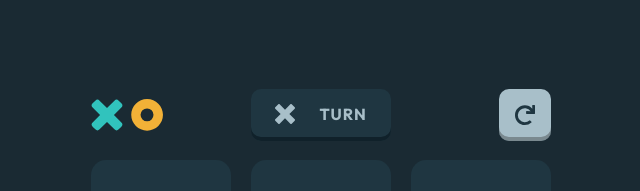
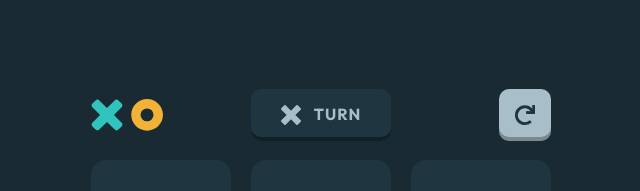
Before and after one commit to trekab/tic-tac-toe-app, a React (Create React App) app: page / in a window 1280 px wide. Shown: the top 191 px of the page, without its empty margins (319-959 px from the left). Built offline with nearby package versions, Linux system fonts and the light colour scheme.

Commit message:
style: Add some top margin to the game grid for small screens

```diff
--- a/src/css/Game.css
+++ b/src/css/Game.css
@@ -22,7 +22,7 @@
   background-color: var(--navy-hover);
   display: flex;
   align-items: center;
-  justify-content: space-evenly;
+  justify-content: center;
   margin-right: 30px;
   font-weight: 700;
   font-size: 14px;
@@ -32,10 +32,9 @@
 }
 
 .turn-icon {
-  /* background-image: url("./assets/icon-x-turn.svg"); */
   width: 16px;
   height: 16px;
-  margin-bottom: 2px;
+  margin-right: 9px;
 }
 .turn-icon img {
   width: 100%;
@@ -64,7 +63,7 @@
   display: grid;
   grid-template-columns: repeat(3, 1fr);
   gap: 20px;
-  margin-top: 19px;
+  margin-top: 64px;
 }
 
 .game-grid__cell {
@@ -151,6 +150,10 @@
     height: 623px;
   }
 
+  .game-grid {
+    margin-top: 19px;
+  }
+
   .game-header__turn {
     width: 140px;
     height: 52px;
@@ -164,8 +167,7 @@
   .turn-icon {
     width: 20px;
     height: 20px;
-    background-repeat: no-repeat;
-    background-size: 20px 20px;
+    margin-right: 13px;
   }
 
   .restart {
```
